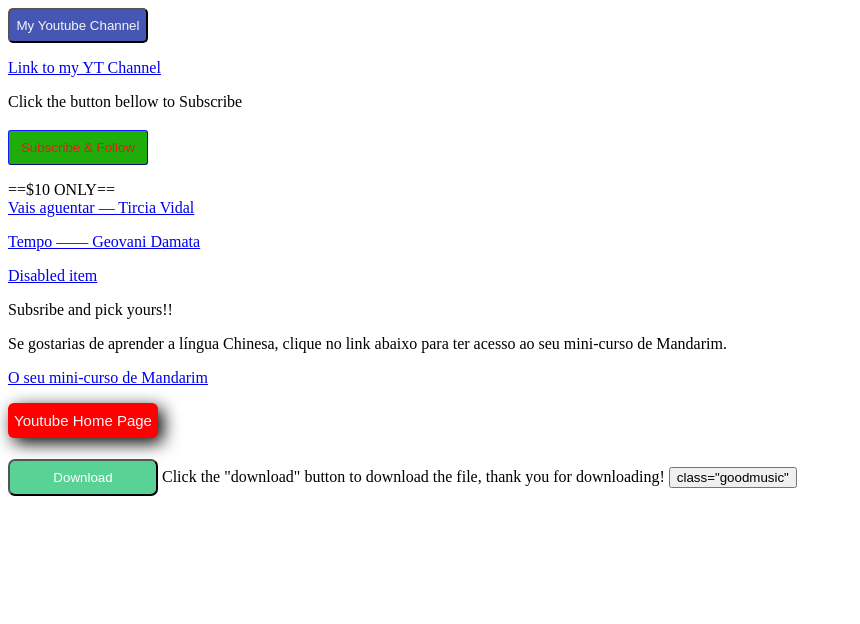
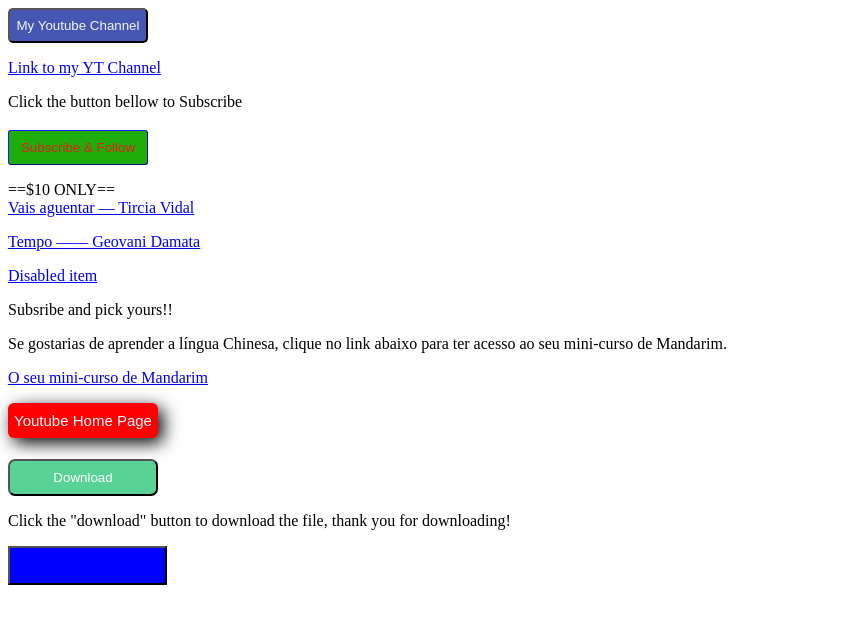
Before and after one commit to Dage2411/Dage, a plain HTML site: page index.htm in a window 1280 px wide. Shown: the whole page, without its empty margins (0-860 px from the left). Drawn offline with Linux system fonts and the light colour scheme.

Commit message:
Trying new button

```diff
--- a/index.htm
+++ b/index.htm
@@ -124,10 +124,10 @@ Subsribe and pick yours!!  <p></p>
 
 <p></p>
 
-<button class="downloadbutton">Download</button>
+<button class="downloadbutton">Download</button> <p></p>
 
-Click the "download" button to download the file, thank you for downloading!
-<button> class="goodmusic"</button>
+Click the "download" button to download the file, thank you for downloading! <p></p>
+<button class="goodmusic"> </button>
 
 
 
```
